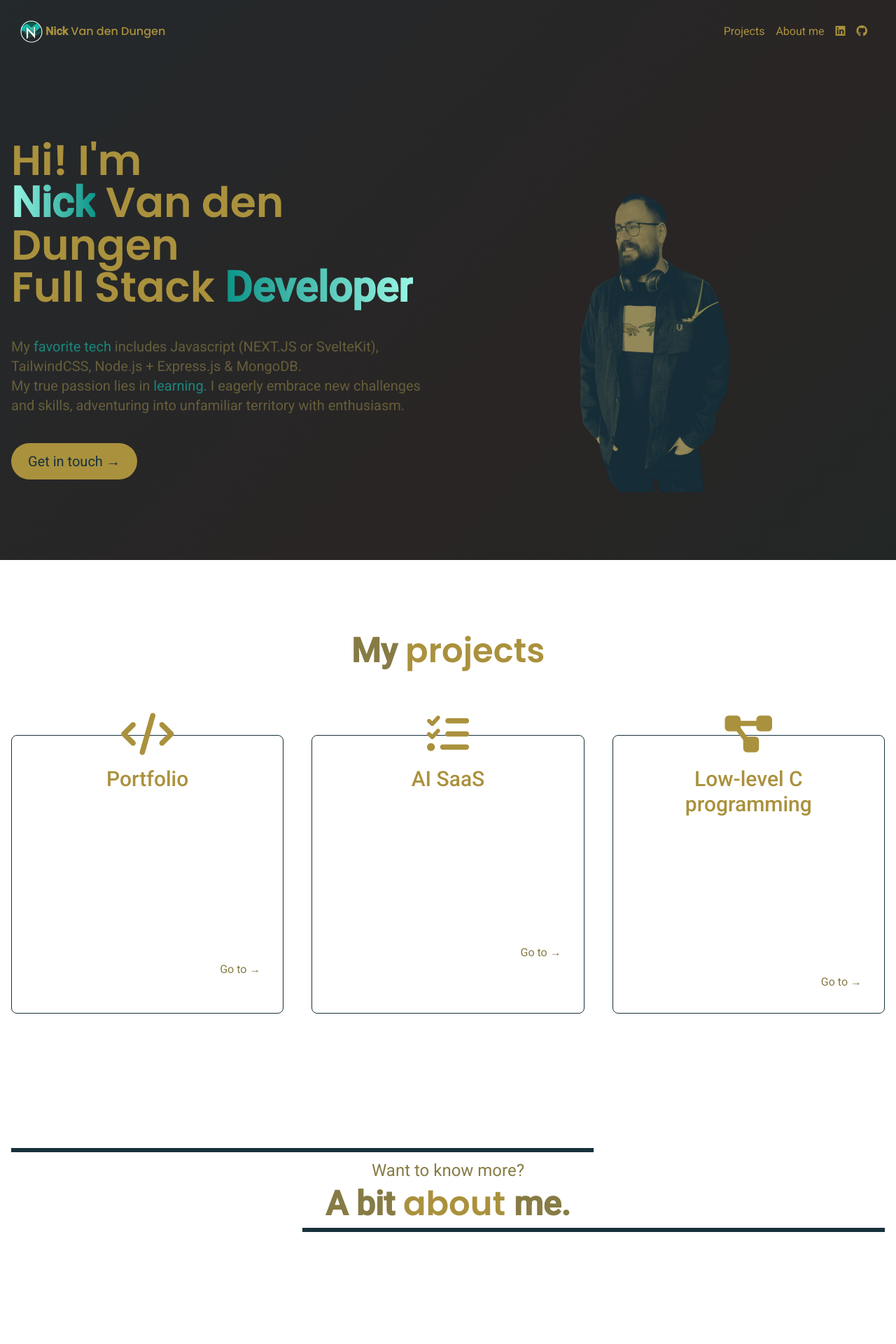
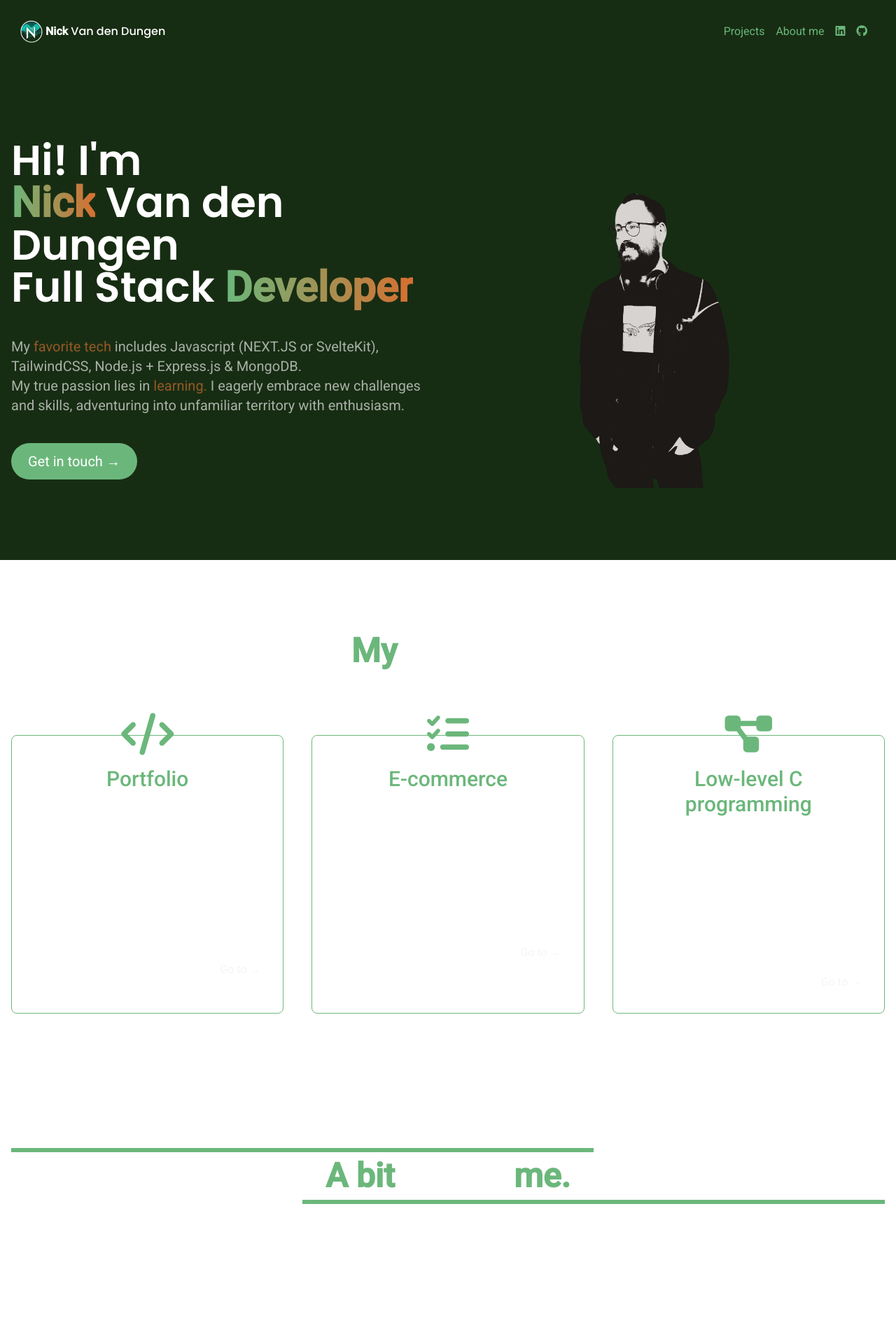
Before and after one commit to Nicktvdd/portfolio, a SvelteKit app: page / in a window 1280 px wide. Shown: the top 1920 px of the page at 70% size. Built offline with nearby package versions, Linux system fonts and the light colour scheme; what tailwindcss-animated would draw is missing.

Commit message:
color overhaul

```diff
--- a/src/app.css
+++ b/src/app.css
@@ -15,7 +15,7 @@ h2,
 h3
 .poppins {
   font-family: 'Poppins', sans-serif;
-  color: #aa913d;
+  color: white;
 }
 
 .blur-load {
@@ -32,7 +32,7 @@ p {
   animation: fade linear both;
   animation-timeline: view();
   animation-range: entry 50% cover 50%;
-  color: #877b45;
+  color: whitesmoke;
 }
 
 footer p {
@@ -56,7 +56,7 @@ footer p {
   width: 100%;
   height: 100%;
   z-index: -1;
-  background: linear-gradient(-45deg, #042f2e, #292524, #18313c);
+  background: linear-gradient(-45deg, #172D13, #172D13, #172D13);
   background-size: 400% 400%;
   animation: gradientAnimation 60s ease infinite;
 }
--- a/src/components/Header.svelte
+++ b/src/components/Header.svelte
@@ -11,7 +11,7 @@
 <header
   class={"sticky z-[10] top-0 duration-200 px-6 flex items-center justify-between border border-solid " +
     (y > 0
-      ? " py-4 bg-transparent border-dark-shade"
+      ? " py-4 bg-transparent border-transparent"
       : " py-6 bg-transparent border-transparent")}
 >
 <img
@@ -25,21 +25,21 @@ class="w-10 h-10 py-1 px-1"
   <div class="sm:flex ml-auto pr-4 items-center gap-4 hidden">
     {#each tabs as tab, index}
       <a href={tab.link} class="duration-200 hover:animate-wiggle hover:animate-infinite hover:animate-ease-linear">
-        <div class=" text-light-accent hover:text-dark-accent ">{tab.name}</div>
+        <div class=" text-light-accent hover:text-main-brand ">{tab.name}</div>
       </a>
     {/each}
   </div>
   <a
     href="https://www.linkedin.com/in/nick-van-den-dungen/"
     target="_blank"
-    class="relative duration-200 text-light-accent hover:text-dark-accent pr-4 hover:animate-wiggle hover:animate-infinite hover:animate-ease-linear"
+    class="relative duration-200 text-light-accent hover:text-main-brand pr-4 hover:animate-wiggle hover:animate-infinite hover:animate-ease-linear"
   >
     <i class="fa-brands fa-linkedin" />
   </a>
   <a
     href="https://github.com/Nicktvdd"
     target="_blank"
-    class="relative duration-200 text-light-accent hover:text-dark-accent pr-4 hover:animate-wiggle hover:animate-infinite hover:animate-ease-linear"
+    class="relative duration-200 text-light-accent hover:text-main-brand pr-4 hover:animate-wiggle hover:animate-infinite hover:animate-ease-linear"
   >
     <i class="fa-brands fa-github" />
   </a>
--- a/src/components/Main.svelte
+++ b/src/components/Main.svelte
@@ -3,7 +3,7 @@
 
   let steps = [
     { name: "Portfolio", icon: "fa-solid fa-code text-light-accent", href:"https://nickvandendungen.com" },
-    { name: "AI SaaS", icon: "fa-solid fa-list-check text-light-accent" },
+    { name: "E-commerce", icon: "fa-solid fa-list-check text-light-accent" },
     { name: "Low-level C programming", icon: "fa-solid fa-diagram-project text-light-accent", href:"https://github.com/Nicktvdd/MiniShell"},
   ];
 
@@ -36,19 +36,19 @@
       class="flex flex-col lg:justify-center text-center lg:text-left gap-6 md:gap-8 lg:gap-10"
     >
       <h2 class="font-semibold text-4xl sm:text-5xl md:text-6xl animate-fade-left animate-ease-linear">
-        Hi! I'm <br /><span class="poppins bg-clip-text text-transparent bg-gradient-to-r from-teal-200 to-teal-600">Nick</span> Van den
+        Hi! I'm <br /><span class="poppins bg-clip-text text-transparent bg-gradient-to-r from-light-accent to-main-brand">Nick</span> Van den
         Dungen<br />Full Stack
-        <span class="poppins bg-clip-text text-transparent bg-gradient-to-r from-teal-600 to-teal-200">Developer</span>
+        <span class="poppins bg-clip-text text-transparent bg-gradient-to-r from-light-accent to-main-brand">Developer</span>
       </h2>
       <p class="text-base sm:text-lg md:text-xl animate-fade-right animate-ease-linear">
-        My <span class="text-teal-500">favorite tech</span> includes Javascript (NEXT.JS
+        My <span class="text-main-brand">favorite tech</span> includes Javascript (NEXT.JS
         or SvelteKit), TailwindCSS, Node.js + Express.js & MongoDB.<br> My true passion lies in
-        <span class="text-teal-500">learning. </span> I eagerly embrace new challenges and skills,
+        <span class="text-main-brand">learning. </span> I eagerly embrace new challenges and skills,
         adventuring into unfamiliar territory with enthusiasm.
       </p>
       <a
-        class="transition ease-in-out delay-100 hover:translate-y-1 hover:scale-110 hover:bg-dark-accent duration-200
-        mx-auto lg:mr-auto lg:ml-0 text-base sm:text-lg md:text-xl poppins relative overflow-hidden px-6 py-3 group rounded-full bg-light-accent text-dark-shade
+        class="transition ease-in-out delay-100 hover:translate-y-1 hover:scale-110 hover:bg-main-brand duration-200
+        mx-auto lg:mr-auto lg:ml-0 text-base sm:text-lg md:text-xl poppins relative overflow-hidden px-6 py-3 group rounded-full bg-light-accent text-white
         cursor-pointer"
         href="mailto:nicktvdd@gmail.com"
         target="_blank"
@@ -61,7 +61,7 @@
     </div>
     <div class="relative grid place-items-center">
       <img
-        src={"images/profile2.png"}
+        src={"images/backup.png"}
         alt="Profile image"
         class="object-cover z-[2] max-h-[70vh] animate-fade animate-ease-linear"
       />
@@ -71,13 +71,13 @@
   <section id="projects" class="py-20 lg:py-32 flex flex-col gap-24">
     <div class="flex flex-col gap-2 text-center">
       <h3 class="font-semibold text-3xl sm:text-4xl md:text-5xl text-light-shade">
-        My <span class="poppins text-teal-500">projects</span>
+        My <span class="poppins text-main-brand">projects</span>
       </h3>
     </div>
     <!-- <a
       href="https://www.youtube.com/watch?v=H8ZH_mkfPUY&t=7s"
       target="_blank"
-      class="mx-auto px-4 py-2 rounded-md border border-solid border-stone-50
+      class="mx-auto px-4 py-2 rounded-md border border-solid border-white-50
     flex items-center gap-2 -mb-4 sm:-mb-0 -mt-10 hover:border-teal-800 duration-200"
     >
       <i class="fa-regular fa-circle-play" />
@@ -86,9 +86,9 @@
     <div class="grid grid-cols-1 lg:grid-cols-3 gap-2 lg:gap-10">
       <Step step={steps[0]}>
         <p>
-          This portfolio website is powered by <strong class="text-teal-500">SvelteKit</strong>,
-          styled with <strong class="text-teal-500">TailwindCSS</strong>,
-          and hosted on <strong class="text-teal-500">Vercel</strong>.
+          This portfolio website is powered by <strong class="text-main-brand">SvelteKit</strong>,
+          styled with <strong class="text-main-brand">TailwindCSS</strong>,
+          and hosted on <strong class="text-main-brand">Vercel</strong>.
           Shifting from my prior experience with React, I was eager to explore a fresh approach.
           SvelteKit felt intuitive, even though it has fewer learning resources available.
           Additionally, it was my first experience with TailwindCSS.
@@ -96,21 +96,22 @@
       </Step>
       <Step step={steps[1]} >
         <p>
-          I'm Building a SaaS AI Platform with <strong class='text-teal-500'>Next.js 13</strong>,
-          <strong class='text-teal-500'>React</strong>,
-          <strong class='text-teal-500'>Tailwind</strong>,
-          <strong class='text-teal-500'>Prisma</strong>, and
-          <strong class='text-teal-500'>Stripe</strong>.
-          My goal is to create a comprehensive SaaS AI platform,
-          complete with AI-powered features, a user-friendly interface, and secure transactions.
+          I'm Building an E-commerce platform with <strong class='text-main-brand'>Next.js 14</strong>,
+          <strong class='text-main-brand'>React</strong>,
+          <strong class='text-main-brand'>Tailwind</strong>,
+          <strong class='text-main-brand'>Prisma</strong>, and
+          <strong class='text-main-brand'>Stripe</strong>.
+          My goal is to create a comprehensive E-Commerce platform,
+          complete with all features, a user-friendly interface, and secure transactions.
         </p></Step
       >
       <Step step={steps[2]}>
         <p>
-          While at Hive Helsinki, I dove into the realm of <strong class='text-teal-500'>C</strong>,
+          At Hive Helsinki, I'm diving into the realm of <strong class='text-main-brand'>C</strong> and
+          <strong class='text-main-brand'>C++</strong>,
           harnessing low-level problem-solving, teamwork,
           and attention to detail to craft intricate projects.
-          I delved deep into programming fundamentals, often creating functions from scratch.
+          I'm delving deep into programming fundamentals, often creating functions from scratch.
           One notable project was MiniShell, a minimalist shell developed from the ground up within a team.
         </p></Step
       >
@@ -123,12 +124,11 @@
   >
     <div
       class="flex flex-col gap-2 text-center relative before:absolute before:top-0
-  before:left-0 before:w-2/3 before:h-1.5 before:bg-dark-shade after:absolute
-  after:bottom-0 after:right-0 after:w-2/3 after:h-1.5 after:bg-dark-shade py-4"
+  before:left-0 before:w-2/3 before:h-1.5 before:bg-light-accent after:absolute
+  after:bottom-0 after:right-0 after:w-2/3 after:h-1.5 after:bg-light-accent py-4"
     >
-      <h6 class="text-lg sm:text-xl md:text-2xl text-light-shade">Want to know more?</h6>
       <h3 class="font-semibold text-3xl sm:text-4xl md:text-5xl text-light-shade">
-        A bit <span class="poppins text-teal-500">about</span> me.
+        A bit <span class="poppins text-main-brand">about</span> me.
       </h3>
     </div>
     <p class="mx-auto poppins font-semibold text-lg sm:text-xl md:text-2xl">
@@ -157,7 +157,7 @@
     <div
       class="flex flex-col overflow-x-scroll md:overflow-x-auto gap-10 max-w-[800px] mx-auto w-full"
     >
-      <table class=" text-dark-accent rounded text-center">
+      <table class=" text-light-accent rounded text-center">
         <thead class="border-b border-solid border-light-shade">
           <tr class="">
             <th />
@@ -170,46 +170,46 @@
         <tbody>
           <tr class="border-b border-solid border-light-shade">
             <td
-              class="text-light-accent border-r border-solid border-light-shade pl-4 pr-8 py-4 font-semibold text-sm whitespace-nowrap"
+              class="text-white border-r border-solid border-light-shade pl-4 pr-8 py-4 font-semibold text-sm whitespace-nowrap"
             >
               Dedication</td
             >
-            <td><i class="fa-solid fa-check text-stone-500" /></td>
-            <td><i class="fa-solid fa-xmark text-stone-500" /></td>
-            <td><i class="fa-solid fa-xmark text-stone-500" /></td>
+            <td><i class="fa-solid fa-check text-white-500" /></td>
+            <td><i class="fa-solid fa-xmark text-white-500" /></td>
+            <td><i class="fa-solid fa-xmark text-white-500" /></td>
             <td><i class="fa-solid fa-check text-green-500" /></td>
           </tr>
           <tr class="border-b border-solid border-light-shade">
             <td
-              class="text-light-accent border-r border-solid border-light-shade pl-4 pr-8 py-4 font-semibold text-sm whitespace-nowrap"
+              class="text-white border-r border-solid border-light-shade pl-4 pr-8 py-4 font-semibold text-sm whitespace-nowrap"
             >
               Critical Thought</td
             >
-            <td><i class="fa-solid fa-xmark text-stone-500" /></td>
-            <td><i class="fa-solid fa-check text-stone-500" /></td>
-            <td><i class="fa-solid fa-check text-stone-500" /></td>
+            <td><i class="fa-solid fa-xmark text-white-500" /></td>
+            <td><i class="fa-solid fa-check text-white-500" /></td>
+            <td><i class="fa-solid fa-check text-white-500" /></td>
             <td><i class="fa-solid fa-check text-green-500" /></td>
           </tr>
           <tr class="border-b border-solid border-light-shade">
             <td
-              class="text-light-accent border-r border-solid border-light-shade pl-4 pr-8 py-4 font-semibold text-sm whitespace-nowrap"
+              class="text-white border-r border-solid border-light-shade pl-4 pr-8 py-4 font-semibold text-sm whitespace-nowrap"
             >
               Interpersonal Skills</td
             >
-            <td><i class="fa-solid fa-xmark text-stone-500" /></td>
-            <td><i class="fa-solid fa-xmark text-stone-500" /></td>
-            <td><i class="fa-solid fa-check text-stone-500" /></td>
+            <td><i class="fa-solid fa-xmark text-white-500" /></td>
+            <td><i class="fa-solid fa-xmark text-white-500" /></td>
+            <td><i class="fa-solid fa-check text-white-500" /></td>
             <td><i class="fa-solid fa-check text-green-500" /></td>
           </tr>
           <tr class="border-b border-solid border-light-shade">
             <td
-              class="text-light-accent border-r border-solid border-light-shade pl-4 pr-8 py-4 font-semibold text-sm whitespace-nowrap"
+              class="text-white border-r border-solid border-light-shade pl-4 pr-8 py-4 font-semibold text-sm whitespace-nowrap"
             >
               Awesome problem solving</td
             >
-            <td><i class="fa-solid fa-check text-stone-500" /></td>
-            <td><i class="fa-solid fa-xmark text-stone-500" /></td>
-            <td><i class="fa-solid fa-xmark text-stone-500" /></td>
+            <td><i class="fa-solid fa-check text-white-500" /></td>
+            <td><i class="fa-solid fa-xmark text-white-500" /></td>
+            <td><i class="fa-solid fa-xmark text-white-500" /></td>
             <td><i class="fa-solid fa-check text-green-500" /></td>
           </tr>
         </tbody>
--- a/src/components/Step.svelte
+++ b/src/components/Step.svelte
@@ -6,8 +6,8 @@
   href={step.href}
   target="_blank"
   class="p-3 sm:p-6 md:p-8 flex flex-col
-gap-4 rounded-lg border border-solid border-dark-shade text-center group cursor-pointer
-hover:border-dark-accent duration-200"
+gap-4 rounded-lg border border-solid border-light-accent text-center group cursor-pointer
+hover:border-main-brand duration-200"
 >
   <div
     class="bg-clip-content grid place-items-center px-4 text-5xl md:text-6xl -mt-10 sm:-mt-12
@@ -19,9 +19,9 @@ hover:border-dark-accent duration-200"
   <slot />
   <div class="flex-1 flex justify-between gap-4 items-center">
     <div
-      class="ml-auto cursor-pointer hover:text-stone-950 duration-200 relative
+      class="ml-auto cursor-pointer hover:text-white-950 duration-200 relative
     after:absolute after:top-0 after:right-full after:w-full after:h-full
-    after:bg-dark-accent after:duration-200 hover:after:translate-x-full after:z-[-1]
+    after:bg-main-brand after:duration-200 hover:after:translate-x-full after:z-[-1]
     overflow-hidden"
     >
       <p class="relative z-4">Go to &rarr;</p>
--- a/src/routes/+layout.svelte
+++ b/src/routes/+layout.svelte
@@ -24,7 +24,7 @@ sm:text-base min-h-screen"
   >
     <button
       on:click={goTop}
-      class="ml-auto relative rounded-full aspect-square bg-dark-shade text-teal-500 px-3 sm:px-4 hover:bg-dark-accent cursor-pointer"
+      class="ml-auto relative rounded-full aspect-square bg-light-accent text-dark-shade px-3 sm:px-4 hover:bg-dark-accent cursor-pointer"
     >
       <i class="fa-solid fa-arrow-up grid place-items-center aspect-square" />
     </button>
--- a/tailwind.config.js
+++ b/tailwind.config.js
@@ -4,11 +4,11 @@ export default {
   theme: {
     extend: {
       colors: {
-        'light-shade': '#877b45',
-        'light-accent': '#aa913d',
-        'main-brand': '#2dd4bf',
-        'dark-accent': '#7f3b43',
-        'dark-shade': '#18313c',
+        'light-shade': '#6BB77B',
+        'light-accent': '#6BB77B',
+        'main-brand': '#D76F30',
+        'dark-accent': 'black',
+        'dark-shade': '#172D13',
       }
     }
   },
```
Also changed, not shown: src/components/Footer.svelte (+4 -4 lines).
